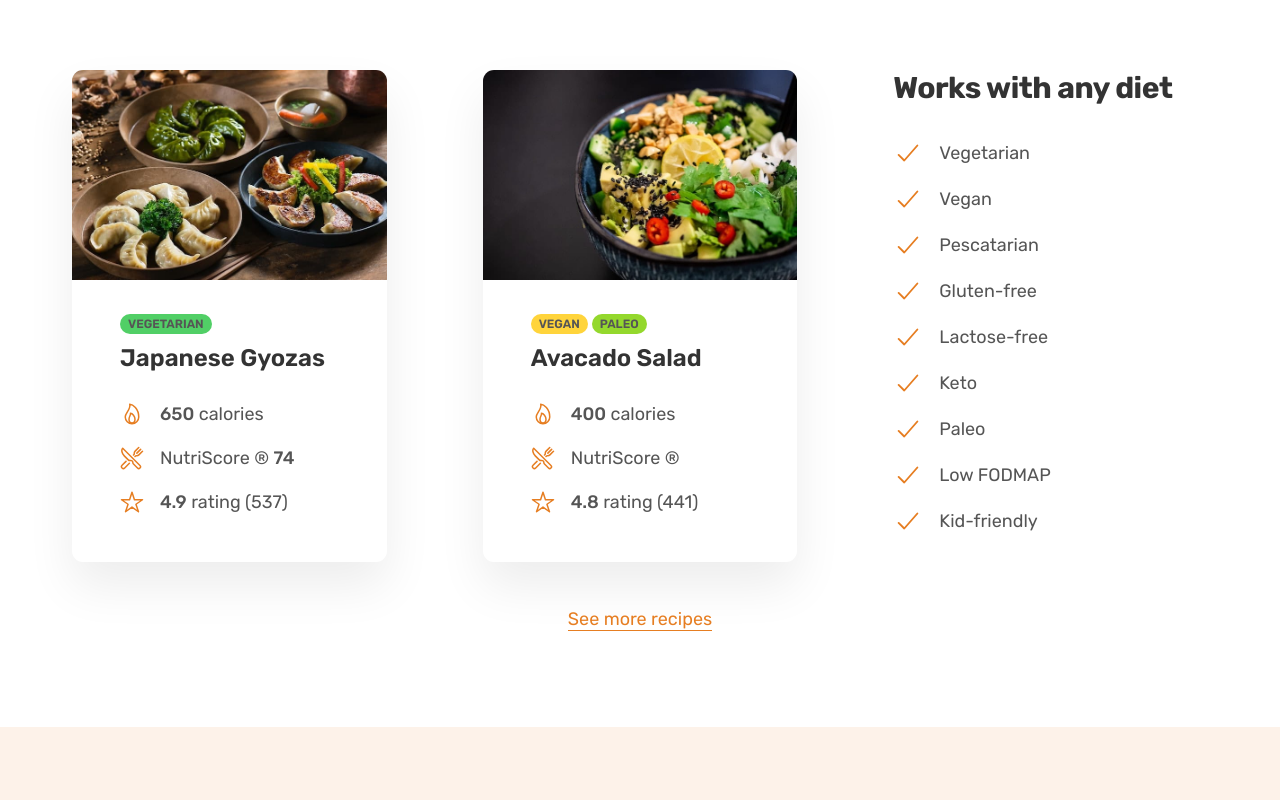
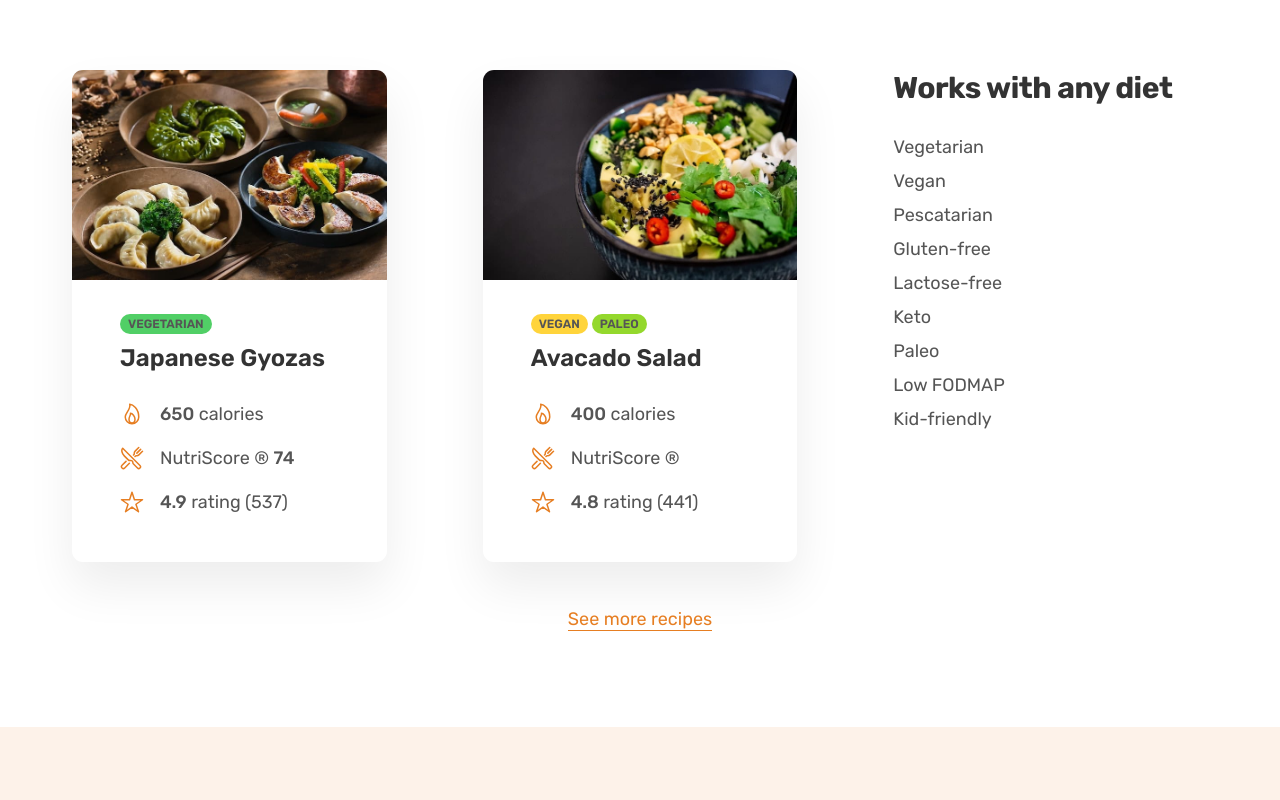
Before and after one commit to Euuphi/omnifood, a React (Create React App) app: page / in a window 1280 px wide. Shown: the part 2820-3620 px from the top of the page. Built offline with nearby package versions, Linux system fonts and the light colour scheme.

Commit message:
Edit icon prop in ListItem to accept JSX icons

```diff
--- a/src/components/UI/ListItem.js
+++ b/src/components/UI/ListItem.js
@@ -1,17 +1,20 @@
 import React from "react";
-
-// Icons
-import { IoCheckmarkOutline } from "react-icons/io5";
 
 // Stylesheet
 import styles from "./ListItem.module.css";
 
-const ListItem = ({ icon, text }) => {
-    const colorPrimary = "#e67e22";
+/**
+ * Styled <li> HTML element with basic
+ *
+ * @param {string} text - Text to display
+ * @param {jsx} icon - JSX of icon to display
+ * @return {*}
+ */
 
+const ListItem = ({ text, icon }) => {
     return (
         <li className={styles.listItem}>
-            {icon && <IoCheckmarkOutline color={colorPrimary} size="3rem" />}
+            {icon}
             <span>{text}</span>
         </li>
     );
```
